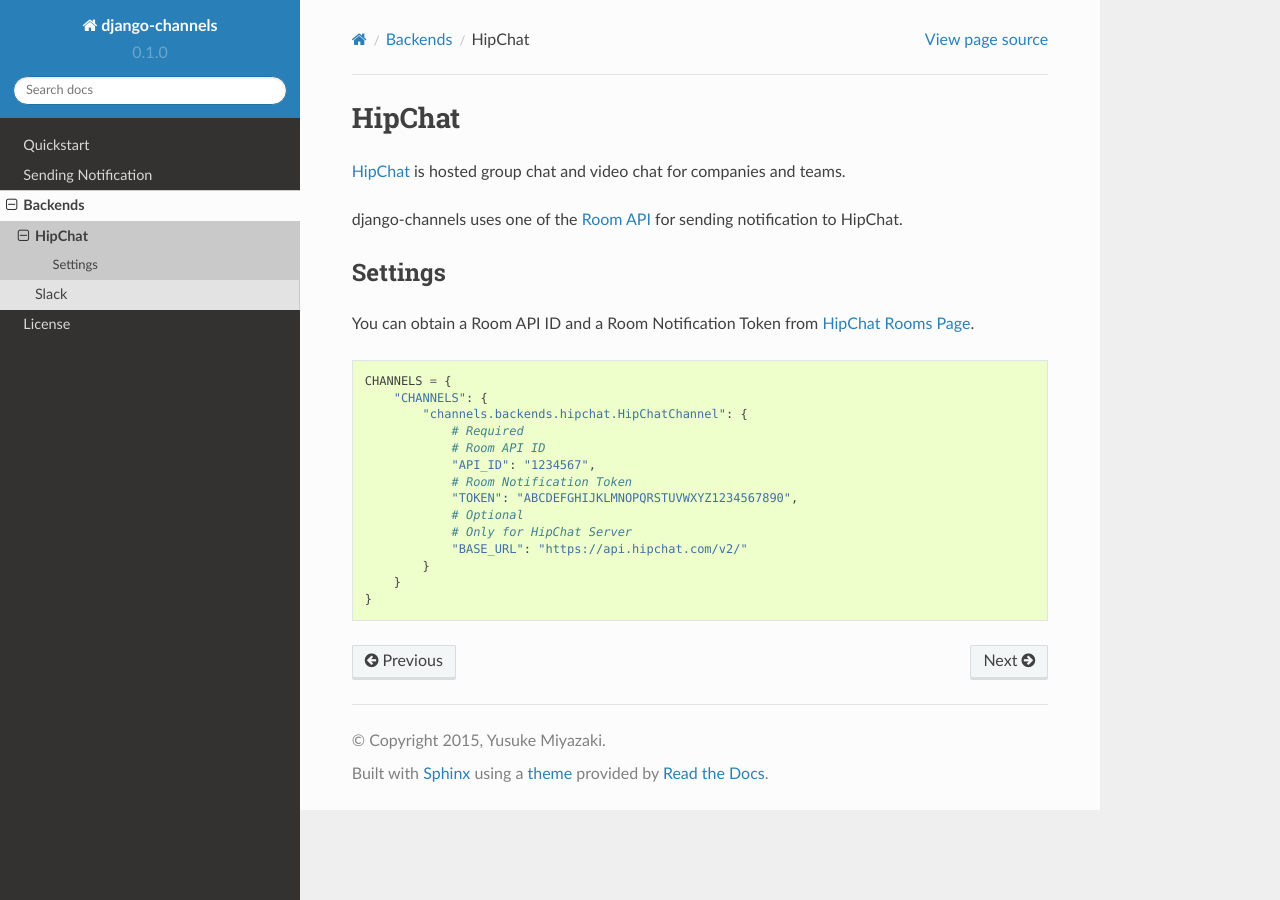
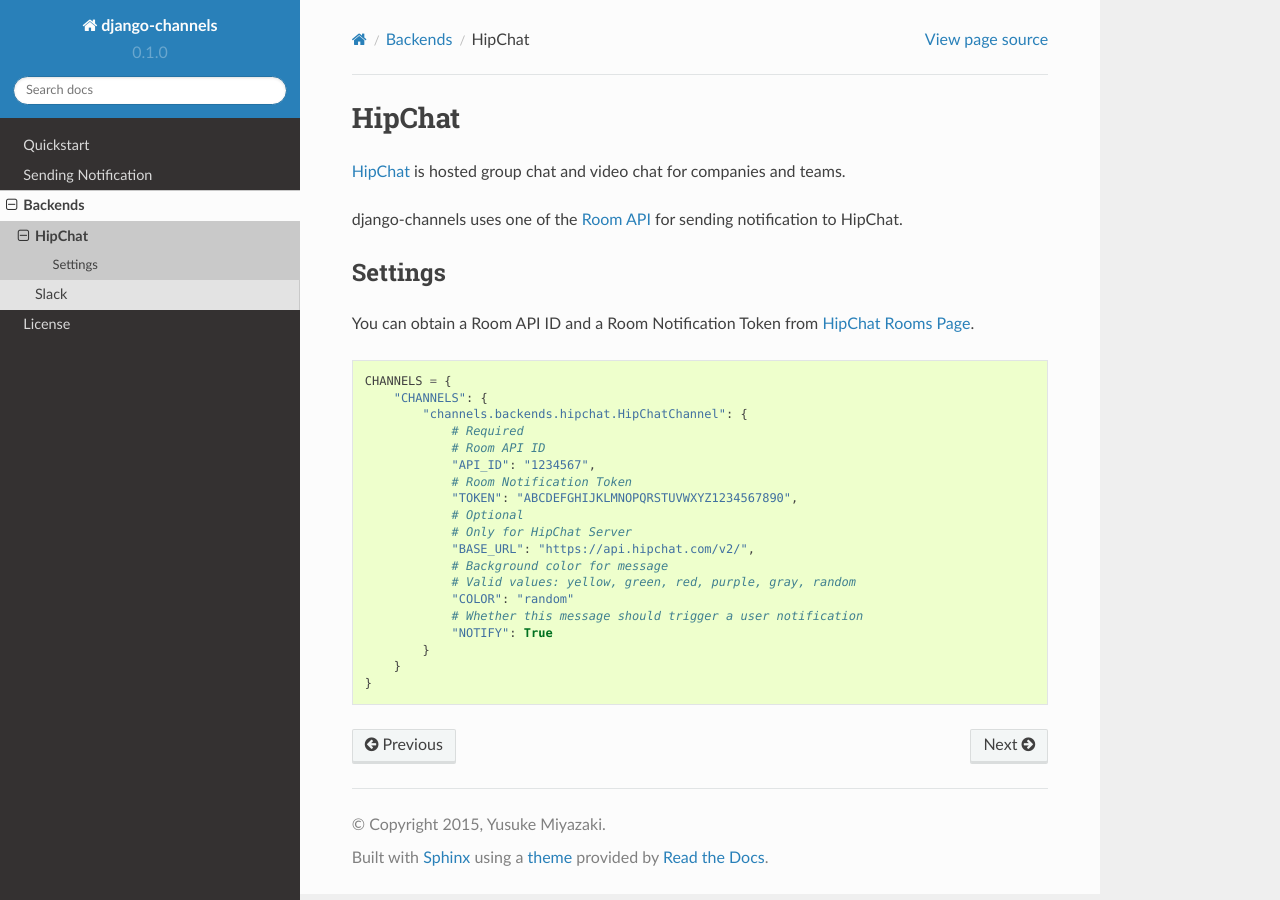
Before and after one commit to ymyzk/kawasemi, a Sphinx documentation site: the page built from docs/source/backends/hipchat.rst, in a window 1280 px wide. Built offline with Sphinx 7.4.7 and the Read the Docs theme 2.0.0, drawn with Linux system fonts in a browser that asks for light colours.

Commit message:
Update HipChat backend documentation

```diff
--- a/docs/source/backends/hipchat.rst
+++ b/docs/source/backends/hipchat.rst
@@ -20,7 +20,12 @@
                "TOKEN": "ABCDEFGHIJKLMNOPQRSTUVWXYZ1234567890",
                # Optional
                # Only for HipChat Server
-               "BASE_URL": "https://api.hipchat.com/v2/"
+               "BASE_URL": "https://api.hipchat.com/v2/",
+               # Background color for message
+               # Valid values: yellow, green, red, purple, gray, random
+               "COLOR": "random"
+               # Whether this message should trigger a user notification
+               "NOTIFY": True
            }
        }
    }
```
